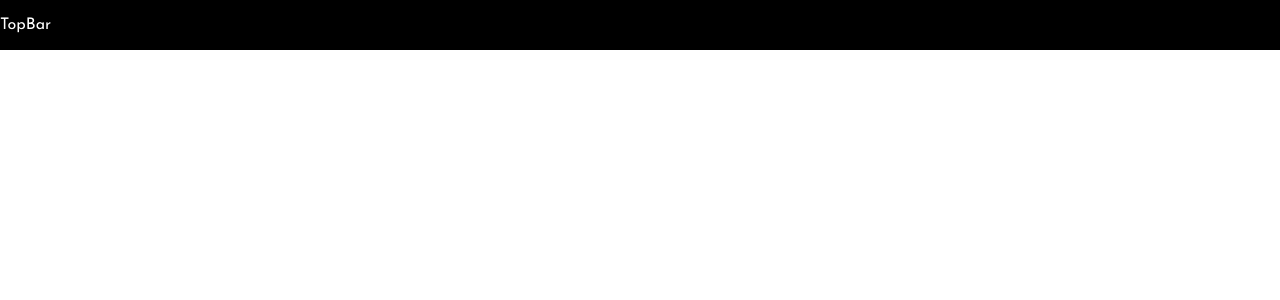
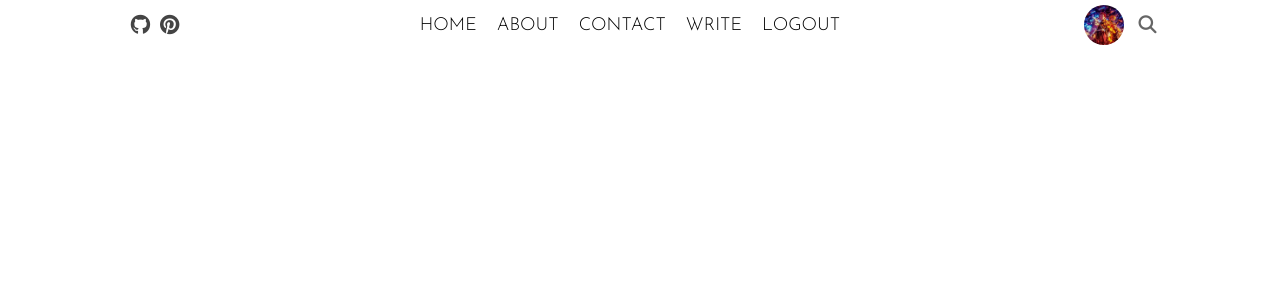
Before and after one commit to Britney0000/ds_blog, a React (Vite) app: page / in a window 1280 px wide. Shown: the top 300 px of the page. Built offline with nearby package versions, Linux system fonts and the light colour scheme; a web font is replaced by a local one.

Commit message:
Building TopBar

```diff
--- a/index.html
+++ b/index.html
@@ -7,6 +7,7 @@
     <link rel="preconnect" href="https://fonts.googleapis.com">
     <link rel="preconnect" href="https://fonts.gstatic.com" crossorigin>
     <link href="https://fonts.googleapis.com/css2?family=Josefin+Sans:ital,wght@0,100..700;1,100..700&family=Pangolin&family=Smooch+Sans:wght@100..900&display=swap" rel="stylesheet">
+    <link rel="stylesheet" href="https://cdnjs.cloudflare.com/ajax/libs/font-awesome/6.7.2/css/all.min.css" integrity="sha512-Evv84Mr4kqVGRNSgIGL/F/aIDqQb7xQ2vcrdIwxfjThSH8CSR7PBEakCr51Ck+w+/U6swU2Im1vVX0SVk9ABhg==" crossorigin="anonymous" referrerpolicy="no-referrer" />
     <title>DS blog</title>
   </head>
   <body>
--- a/src/topbar/TopBar.jsx
+++ b/src/topbar/TopBar.jsx
@@ -1,8 +1,31 @@
 import React from 'react'
 import './topbar.css'
+import dsImage from "../assets/ds.jpeg";
+
+
 
 export default function TopBar() {
   return (
-    <div className='top'>TopBar</div>
+    <div className='top'>
+      <div className= "topLeft">
+        <i className="topIcon fa-brands fa-github"></i>
+        <i className="topIcon fa-brands fa-pinterest"></i>
+      </div>
+
+      <div className= "topCenter">
+      <ul className='topList'>
+            <li className="topListItem">HOME</li>
+            <li className="topListItem">ABOUT</li>
+            <li className="topListItem">CONTACT</li>
+            <li className="topListItem">WRITE</li>
+            <li className="topListItem">LOGOUT</li>
+        </ul>
+      </div>
+
+      <div className= "topRight">
+        <img className="topImage" src={dsImage} alt="Demon Slayer"/>
+        <i className="topSearchIcon fa-solid fa-magnifying-glass"></i>
+      </div>
+    </div>
   )
 }
--- a/src/topbar/topbar.css
+++ b/src/topbar/topbar.css
@@ -4,8 +4,6 @@ body {
 .top {
     width: 100%;
     height: 50px;
-    background-color: black;
-    color: white;
     /*for keeping the topbar sticky at the top*/
     position: sticky;
     top: 0;
@@ -14,3 +12,51 @@ body {
     align-items: center;
     font-family: "Josefin Sans", sans-serif;
 }
+
+.topLeft, .topRight {
+    flex: 3;
+    display:flex;
+    align-items: center;
+    justify-content: center;
+}
+
+.topCenter {
+    flex: 6;
+}
+
+.topIcon {
+    font-size: 20px ;
+    margin-right: 10px;
+    color: #444;
+    cursor: pointer;
+
+}
+
+.topImage{
+    width: 40px;
+    height: 40px;
+    border-radius: 50%;
+    object-fit: cover;
+}
+
+.topList{
+    display: flex;
+    justify-content: center;
+    margin: 0;
+    padding: 0;
+    list-style: none;
+}
+
+.topListItem{
+    margin-right: 20px;
+    font-size: 18px;
+    font-weight: 300;
+    cursor: pointer;
+}
+
+.topSearchIcon{
+    font-size: 18px;
+    color: #666;
+    cursor: pointer;
+    margin-left: 15px;
+}
```
Also changed, not shown: src/header/Header.jsx (added, +10 -0 lines), src/assets/ds.jpeg (added), src/header/header.css (added).
